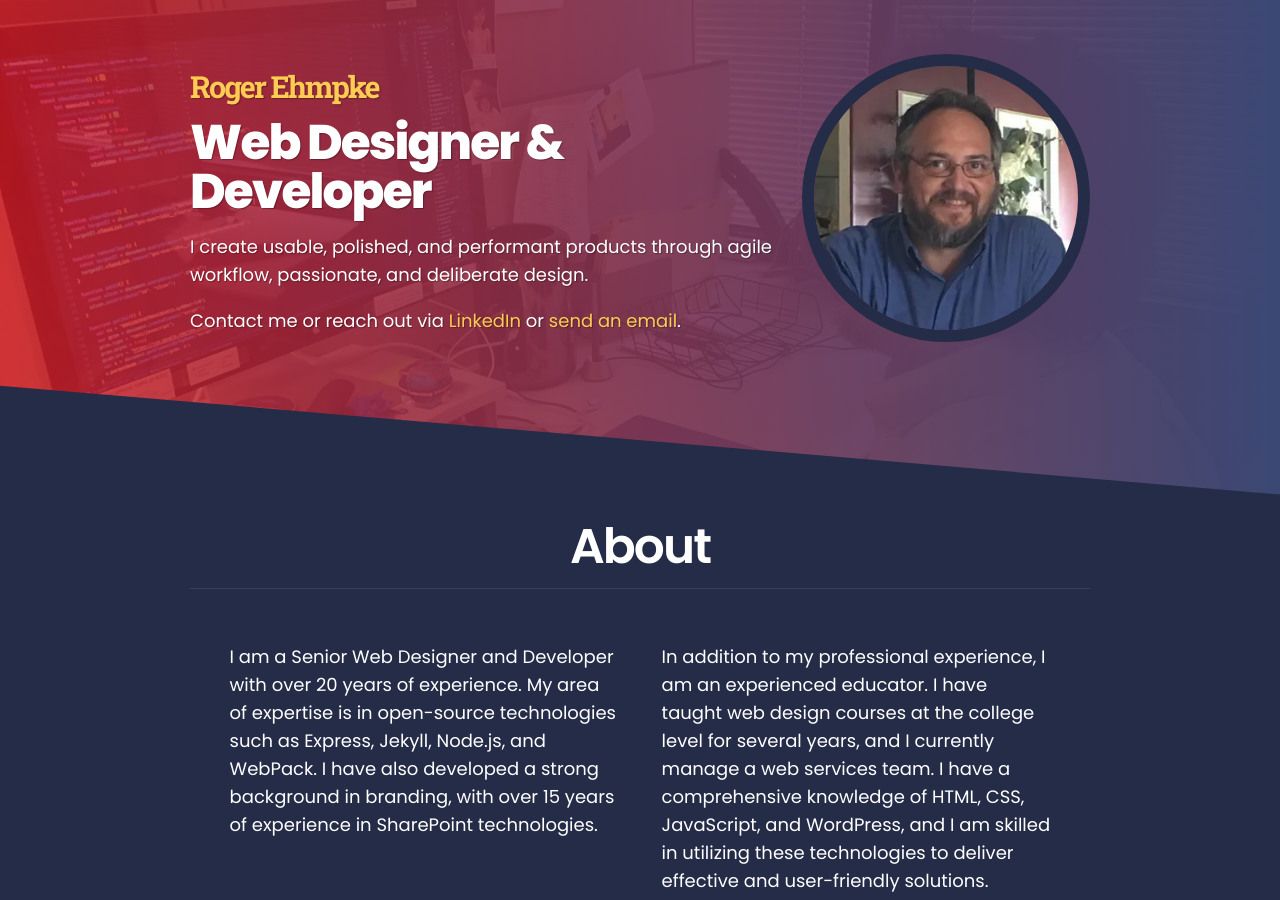
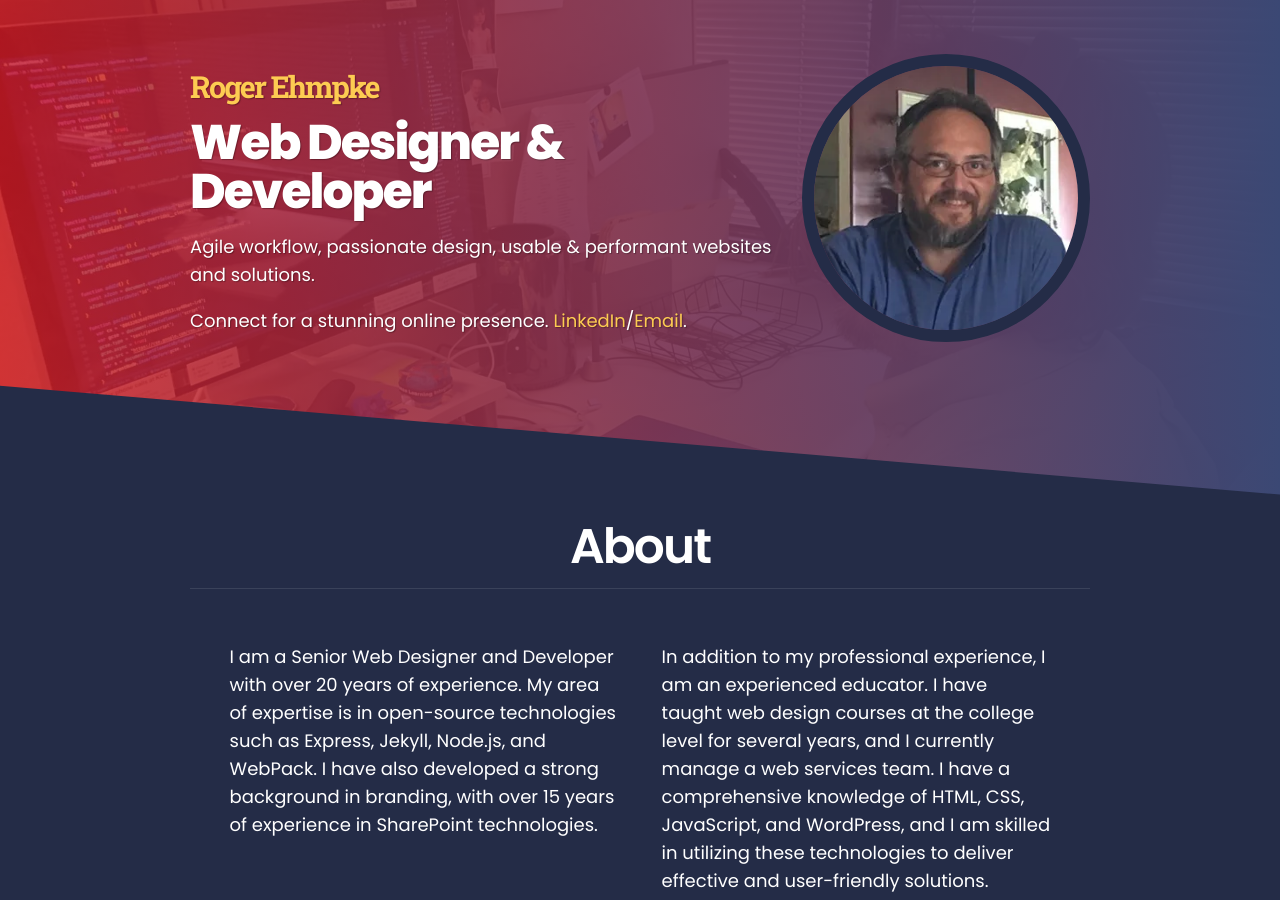
Before and after one commit to rehmpke/rogerehmpkesite, a Jekyll site: the page built from index.html, in a window 1280 px wide and 900 px high. Built offline with Jekyll 4.4.1, drawn with Linux system fonts in a browser that asks for light colours.

Commit message:
Create more benefit driven hero text content

```diff
--- a/_includes/hero.html
+++ b/_includes/hero.html
@@ -3,8 +3,8 @@
     <div class="hero-shot__content">
         <h1><a class="logo--header" href="/">Roger Ehmpke</a></h1>
         <h2 class="heading--hero-shot">Web Designer & Developer</h2>
-        <p>I create usable, polished, and performant products through agile workflow, passionate, and deliberate design.</p>
-        <p>Contact me or reach out via <a href="https://www.linkedin.com/in/rogerehmpke" target="_blank" rel="noopener">LinkedIn</a> or <a href="#ContactMe">send an email</a>.</p>
+        <p>Agile workflow, passionate design, usable & performant websites and solutions.</p>
+        <p>Connect for a stunning online presence. <a href="https://www.linkedin.com/in/rogerehmpke" target="_blank" rel="noopener">LinkedIn</a>/<a href="#ContactMe">Email</a>.</p>
     </div>
     <img class="img-fluid hero-shot__img--circle" src="./assets/img/roger.webp" width="300" height="300" alt="Roger Ehmpke's photo" />
 </div>
```
